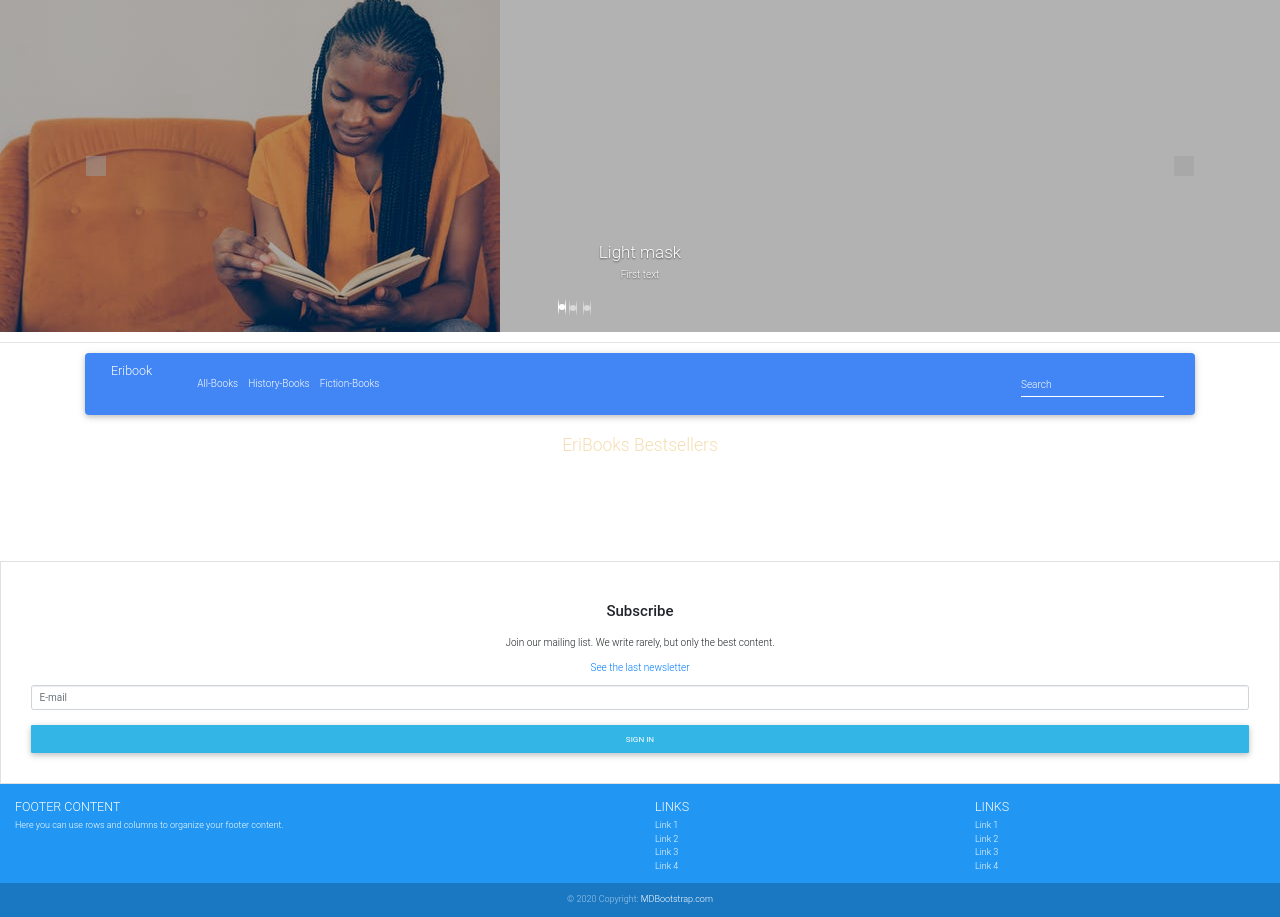
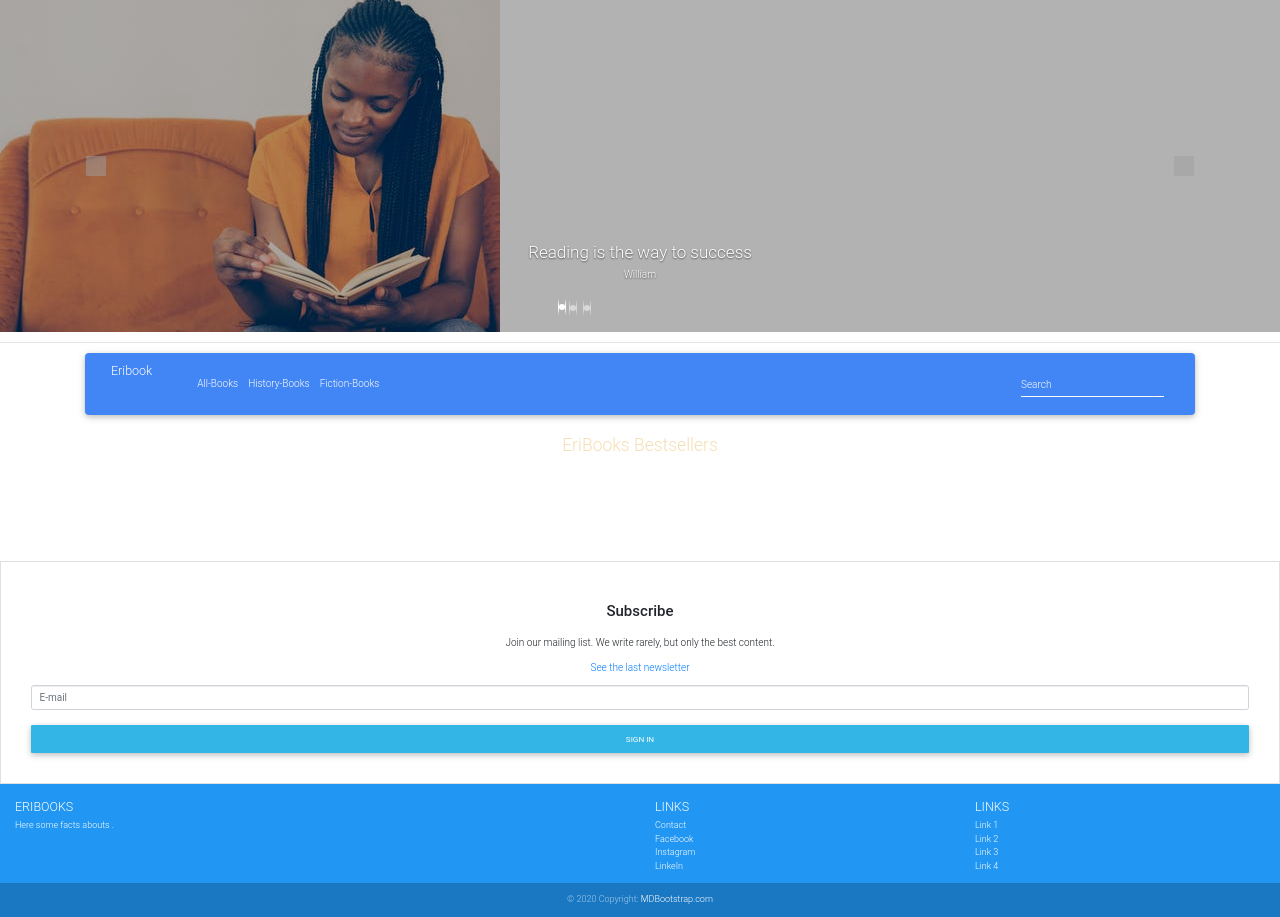
Before and after one commit to Afom25/BookSell, a Django app: page / in a window 1280 px wide. Shown: the part 112-1029 px from the top of the page. Run offline with Django 3.2, Linux system fonts and the light colour scheme; data that the repository does not hold is empty; some libraries are stand-ins or nearby versions; grey boxes are pictures that could not be loaded.

```diff
--- a/booksell/templates/booksell/home.html
+++ b/booksell/templates/booksell/home.html
@@ -47,8 +47,8 @@
               <div class="mask rgba-black-light"></div>
             </div>
             <div class="carousel-caption">
-              <h3 class="h3-responsive">Light mask</h3>
-              <p>First text</p>
+              <h3 class="h3-responsive">Reading  is the way  to success </h3>
+              <p>William</p>
             </div>
           </div>
           <div class="carousel-item">
@@ -59,8 +59,8 @@
               <div class="mask rgba-black-strong"></div>
             </div>
             <div class="carousel-caption">
-              <h3 class="h3-responsive">Strong mask</h3>
-              <p>Secondary text</p>
+              <h3 class="h3-responsive"> Reading books is Power</h3>
+              <p>Robert</p>
             </div>
           </div>
           <div class="carousel-item">
@@ -71,8 +71,8 @@
               <div class="mask rgba-black-slight"></div>
             </div>
             <div class="carousel-caption">
-              <h3 class="h3-responsive">Slight mask</h3>
-              <p>Third text</p>
+              <h3 class="h3-responsive">Reading boostrong ks is makes you </h3>
+              <p>Rose</p>
             </div>
           </div>
         </div>
@@ -232,8 +232,8 @@
       <div class="row">
 
         <div class="col-md-6 mt-md-0 mt-3">
-          <h5 class="text-uppercase">Footer Content</h5>
-          <p>Here you can use rows and columns to organize your footer content.</p>
+          <h5 class="text-uppercase">Eribooks</h5>
+          <p>Here some facts abouts .</p>
 
         </div>
 
@@ -243,16 +243,16 @@
 
           <ul class="list-unstyled">
             <li>
-              <a href="#!">Link 1</a>
+              <a href="#!">Contact </a>
             </li>
             <li>
-              <a href="#!">Link 2</a>
+              <a href="#!">Facebook</a>
             </li>
             <li>
-              <a href="#!">Link 3</a>
+              <a href="#!">Instagram</a>
             </li>
             <li>
-              <a href="#!">Link 4</a>
+              <a href="#!">LinkeIn</a>
             </li>
           </ul>
 
```
